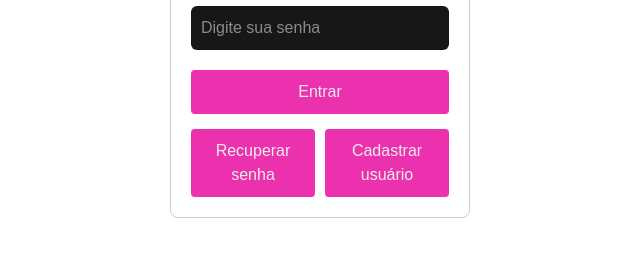
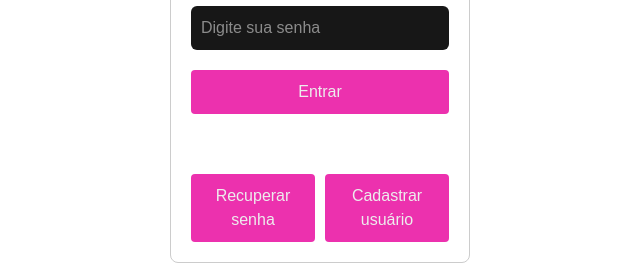
Before and after one commit to ycarogb/resumopedidoReact, a Next.js app: page / in a window 1280 px wide. Shown: the part 354-619 px from the top of the page, without its empty margins (320-960 px from the left). Built offline with nearby package versions, Linux system fonts and the light colour scheme.

Commit message:
Implementa login com o serviço de autenticação do google

```diff
--- a/package.json
+++ b/package.json
@@ -9,6 +9,8 @@
     "lint": "eslint"
   },
   "dependencies": {
+    "@react-oauth/google": "^0.12.2",
+    "jwt-decode": "^4.0.0",
     "next": "15.5.4",
     "react": "19.1.0",
     "react-dom": "19.1.0"
--- a/src/app/LoginForm.js
+++ b/src/app/LoginForm.js
@@ -6,6 +6,9 @@ import Input from "./components/Input";
 import Button from "./components/Button";
 import { useRouter } from "next/navigation";
 import usuariosCadastrados from "./lib/usuarios";
+import { funcoesUsuario } from "./lib/funcoesUsuarios";
+import { GoogleLogin } from "@react-oauth/google";
+import { jwtDecode } from "jwt-decode";
 
 function LoginForm() {
   const [email, setEmail] = useState("");
@@ -39,6 +42,26 @@ function LoginForm() {
 
   const handleCadastrarUsuario = () => {
     router.push("/cadastrar-usuario");
+  };
+
+  const responseGoogle = (response) => {
+    const usuarioGoogle = jwtDecode(response.credential);
+    const dadosAutenticacao = {
+      isLoggedIn: true,
+      funcaoUsuario: funcoesUsuario.COMUM,
+      loginType: "Google",
+    };
+
+    if (
+      usuarioGoogle.email === "ycarobatalha1@gmail.com" ||
+      "wallacefcosta@gmail.com"
+    ) {
+      dadosAutenticacao.funcaoUsuario = funcoesUsuario.ADMIN;
+    }
+
+    localStorage.setItem("auth", JSON.stringify(dadosAutenticacao));
+
+    router.push("/admin");
   };
 
   return (
@@ -87,7 +110,23 @@ function LoginForm() {
               label="Senha: "
             />
           </div>
-          <Button label="Entrar" type="submit" />
+          <div style={{ display: "flex", gap: 10, marginTop: 5 }}>
+            <Button
+              label="Entrar"
+              type="submit"
+              style={{
+                width: "100%",
+                padding: 10,
+                marginTop: 10,
+                marginBottom: 5,
+              }}
+            />
+          </div>
+          <GoogleLogin
+            clientID="1011143551853-fl96ut3dhue6bqfv3jge31q8hspr1nit.apps.googleusercontent.com"
+            onSuccess={responseGoogle}
+            onFailure={responseGoogle}
+          />
           <div style={{ display: "flex", gap: 10, marginTop: 5 }}>
             <Button
               label="Recuperar senha"
--- a/src/app/layout.js
+++ b/src/app/layout.js
@@ -1,4 +1,5 @@
 import { Geist, Geist_Mono } from "next/font/google";
+import { GoogleOAuthProvider } from "@react-oauth/google";
 import "./globals.css";
 
 const geistSans = Geist({
@@ -22,7 +23,9 @@ export default function RootLayout({ children }) {
       <body
         className={`${geistSans.variable} ${geistMono.variable} antialiased`}
       >
-        {children}
+        <GoogleOAuthProvider clientId="1011143551853-fl96ut3dhue6bqfv3jge31q8hspr1nit.apps.googleusercontent.com">
+          {children}
+        </GoogleOAuthProvider>
       </body>
     </html>
   );
```
Also changed, not shown: 1 other file (tests, documents, lock files or other folders).
